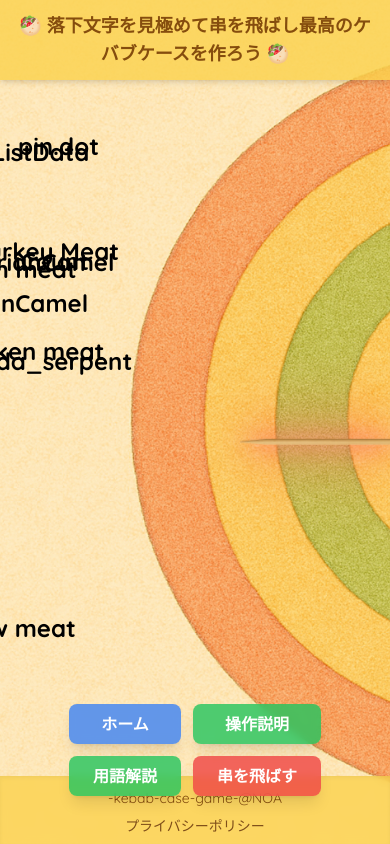
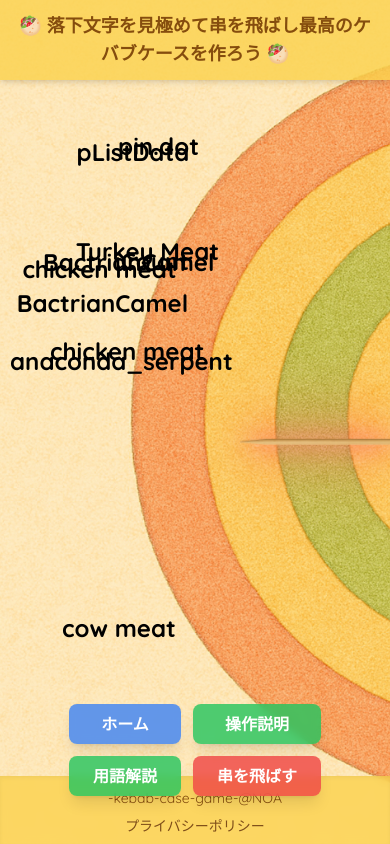
Before and after one commit to Noa-aoN/-kebab-case-game-, a plain HTML site: page game.html in a window 390 px wide. Drawn offline with nearby package versions, Linux system fonts and the light colour scheme.

Commit message:
スマホで単語が画面外に出る問題を修正
落下単語の左右位置を画面内の範囲で計算し、スマホ時に負の座標へずれる処理をなくす。

```diff
--- a/game.html
+++ b/game.html
@@ -274,12 +274,9 @@
       const wordWidth = word.offsetWidth;
       const margin = 10;
       const minLeft = 10;
-      const maxLeft = skewerLeft - wordWidth - margin;
-      if (window.innerWidth <= 640) { // 少しスマホ対応
-        word.style.left = minLeft + Math.random() * (maxLeft - minLeft) - 100 + "px";
-      } else {
-        word.style.left = minLeft + Math.random() * (maxLeft - minLeft) + "px";
-      }
+      const maxLeft = Math.max(minLeft, skewerLeft - wordWidth - margin);
+      const randomLeft = minLeft + Math.random() * (maxLeft - minLeft);
+      word.style.left = randomLeft + "px";
       word.style.top = "0px";
       word.dataset.speed = 0.5 + Math.random() * 1.5;
 
```
